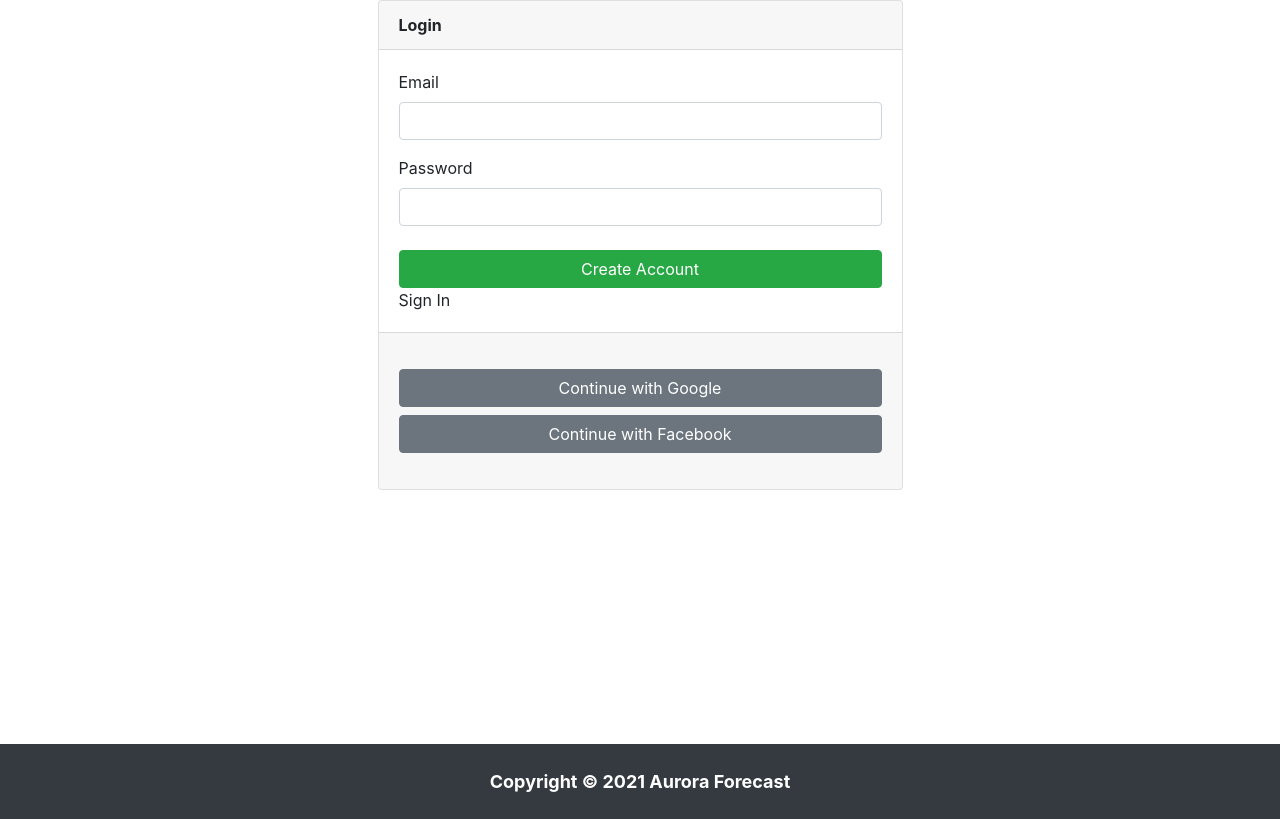
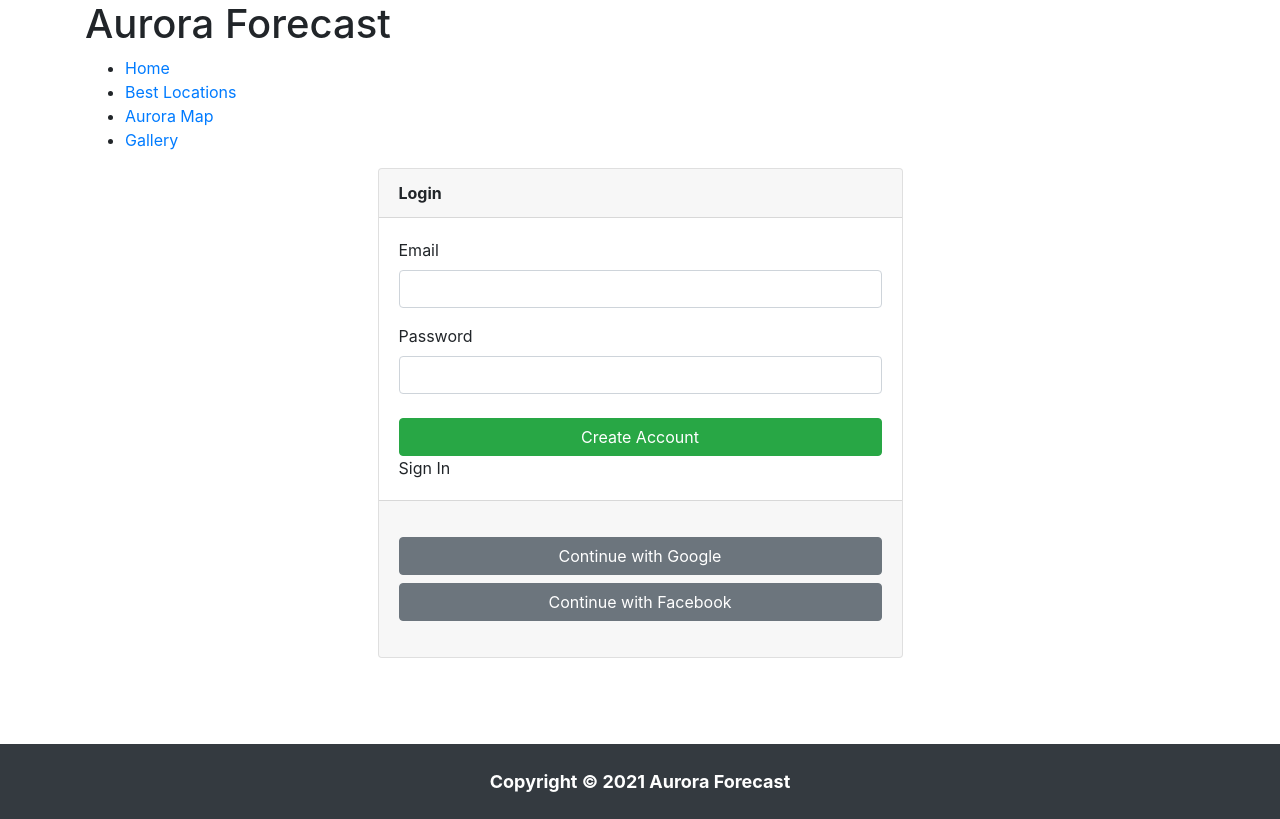
Before and after one commit to aidenkimgj/aurora-forecast, a React (Create React App) app: page /#/ in a window 1280 px wide. Built offline with nearby package versions, Linux system fonts and the light colour scheme; no server answers.

Commit message:
Create basic structure

```diff
--- a/src/components/App.jsx
+++ b/src/components/App.jsx
@@ -1,12 +1,12 @@
 import React, { useEffect, useState } from 'react';
 import AppRouter from './Router';
 import { authService } from '../fbInstance';
-
 import Footer from './Footer';
 
 const App = () => {
   const [init, setInit] = useState(false);
   const [isLoggedIn, setIsLoggedIn] = useState(false);
+
   useEffect(() => {
     authService.onAuthStateChanged(user => {
       console.log(user);
@@ -18,6 +18,7 @@ const App = () => {
       setInit(true);
     });
   }, []);
+
   return (
     <>
       {init ? <AppRouter isLoggedIn={isLoggedIn} /> : 'Initializing....'}
--- /dev/null
+++ b/src/components/Header.jsx
@@ -0,0 +1,13 @@
+import React from 'react';
+import Navigation from './Navigation';
+
+const Header = () => {
+  return (
+    <>
+      <h1>Aurora Forecast</h1>
+      <Navigation />
+    </>
+  );
+};
+
+export default Header;
--- /dev/null
+++ b/src/components/Navigation.jsx
@@ -0,0 +1,23 @@
+import React from 'react';
+import { Link } from 'react-router-dom';
+
+const Navigation = () => {
+  return (
+    <ul>
+      <li>
+        <Link to="/">Home</Link>
+      </li>
+      <li>
+        <Link to="/bestlocations">Best Locations</Link>
+      </li>
+      <li>
+        <Link to="/auroramap">Aurora Map</Link>
+      </li>
+      <li>
+        <Link to="/gallery">Gallery</Link>
+      </li>
+    </ul>
+  );
+};
+
+export default Navigation;
--- a/src/components/Router.jsx
+++ b/src/components/Router.jsx
@@ -4,11 +4,15 @@ import Home from '../routes/Home';
 import Auth from '../routes/Auth';
 import { Container } from 'reactstrap';
 import BestLocations from '../routes/BestLocations';
+import AuroraMap from '../routes/AuroraMap';
+import Gallery from '../routes/Gallery';
+import Header from './Header';
 
 const AppRouter = ({ isLoggedIn }) => {
   return (
     <Container id="main-body">
       <Router>
+        <Header />
         <Switch>
           {isLoggedIn ? (
             <Route path="/" exact component={Home} />
@@ -16,6 +20,8 @@ const AppRouter = ({ isLoggedIn }) => {
             <Route path="/" exact component={Auth} />
           )}
           <Route path="/bestlocations" exact component={BestLocations} />
+          <Route path="/auroramap" exact component={AuroraMap} />
+          <Route path="/gallery" exact component={Gallery} />
         </Switch>
       </Router>
     </Container>
--- /dev/null
+++ b/src/routes/AuroraMap.jsx
@@ -0,0 +1,11 @@
+import React from 'react';
+
+const AuroraMap = () => {
+  return (
+    <>
+      <h1>AuroraMap</h1>
+    </>
+  );
+};
+
+export default AuroraMap;
--- a/src/routes/BestLocations.jsx
+++ b/src/routes/BestLocations.jsx
@@ -15,7 +15,7 @@ const BestLocations = () => {
 
   return (
     <>
-      <div>BestLocations</div>
+      <h1>BestLocations</h1>
     </>
   );
 };
--- /dev/null
+++ b/src/routes/Gallery.jsx
@@ -0,0 +1,11 @@
+import React from 'react';
+
+const Gallery = () => {
+  return (
+    <>
+      <h1>Gallery</h1>
+    </>
+  );
+};
+
+export default Gallery;
--- a/src/routes/Home.jsx
+++ b/src/routes/Home.jsx
@@ -1,18 +1,41 @@
 import axios from 'axios';
-import React, { useEffect } from 'react';
+import React, { useEffect, useState } from 'react';
 import { Link } from 'react-router-dom';
 
 const Home = () => {
+  const [city, setCity] = useState('Yellowknife');
+
+  const OPEN_CAGE_API = process.env.REACT_APP_OPENCAGE_API_KEY;
+
   const getAuroraForecast = async (latitude, longitude) => {
     const data = await axios.get(
-      `https://api.auroras.live/v1/?type=all&lat=${latitude}&long=${longitude}&forecast=false&threeday=false`
+      `https://api.auroras.live/v1/?type=ace&lat=${latitude}&long=${longitude}&data=all`
     );
     console.log(data);
   };
 
   const getLocation = async () => {
     try {
-      await navigator.geolocation.getCurrentPosition(position => {
+      if (city !== '') {
+        console.log('city===>', city);
+        console.log('api ===>', OPEN_CAGE_API);
+        const location = await axios.get(
+          `https://api.opencagedata.com/geocode/v1/json?q=${city}&key=${OPEN_CAGE_API}`
+        );
+
+        console.log('location ===>', location);
+
+        const {
+          geometry: { lat, lng },
+        } = location.data.results.find(
+          result => result.components.city === city
+        );
+
+        getAuroraForecast(lat, lng);
+        console.log('latitude ===>', lat);
+        console.log('longitude ===>', lng);
+      } else {
+        navigator.geolocation.getCurrentPosition(position => {
           const {
             coords: { latitude, longitude },
           } = position;
@@ -21,8 +44,10 @@ const Home = () => {
           console.log('latitude ===>', latitude);
           console.log('longitude ===>', longitude);
         });
+      }
+      // Current postion
     } catch (error) {
-      alert("Can't find you");
+      alert("Can't find location");
     }
   };
 
@@ -32,7 +57,7 @@ const Home = () => {
 
   return (
     <>
-      <Link to="/bestlocations">Best Locations</Link>
+      <h1>Home</h1>
     </>
   );
 };
```
Lines whose indentation alone changed are shown as unchanged.
